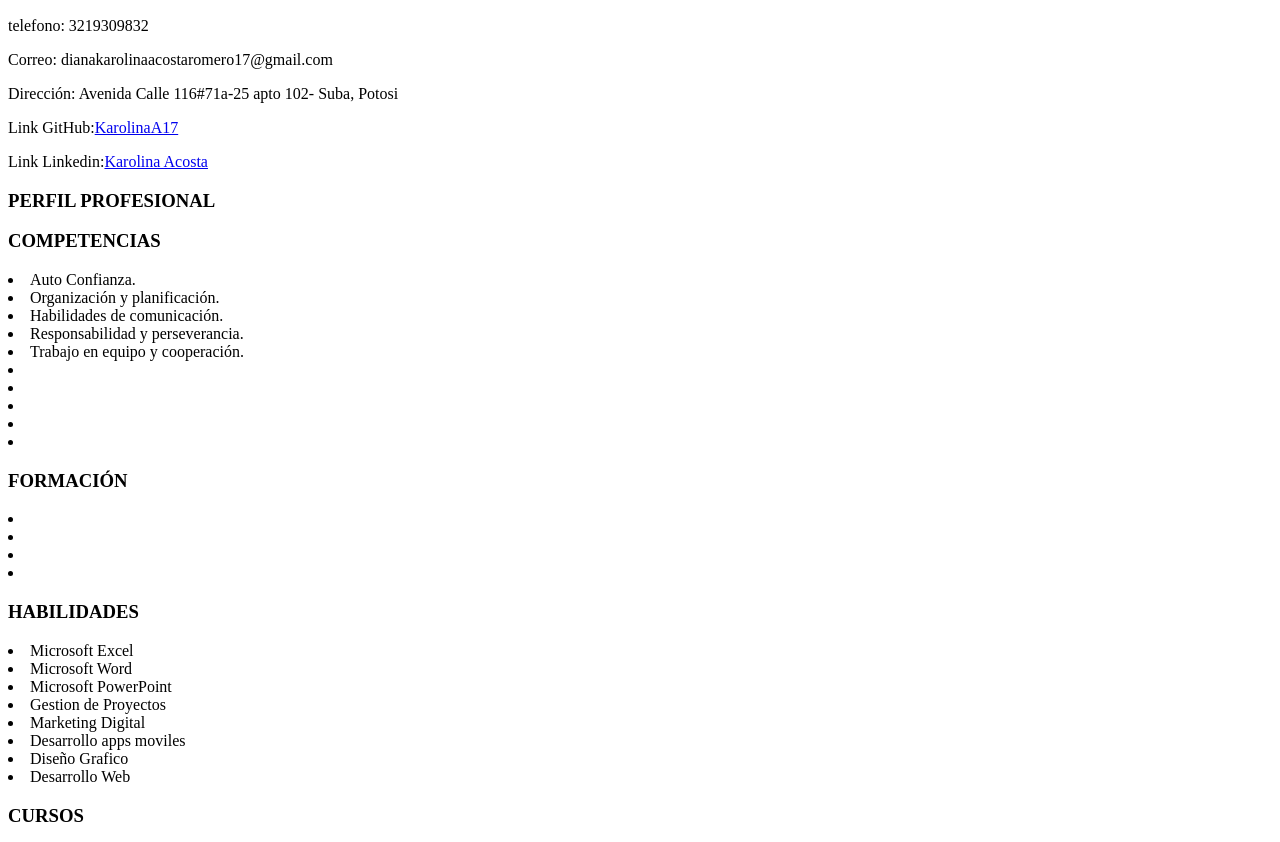
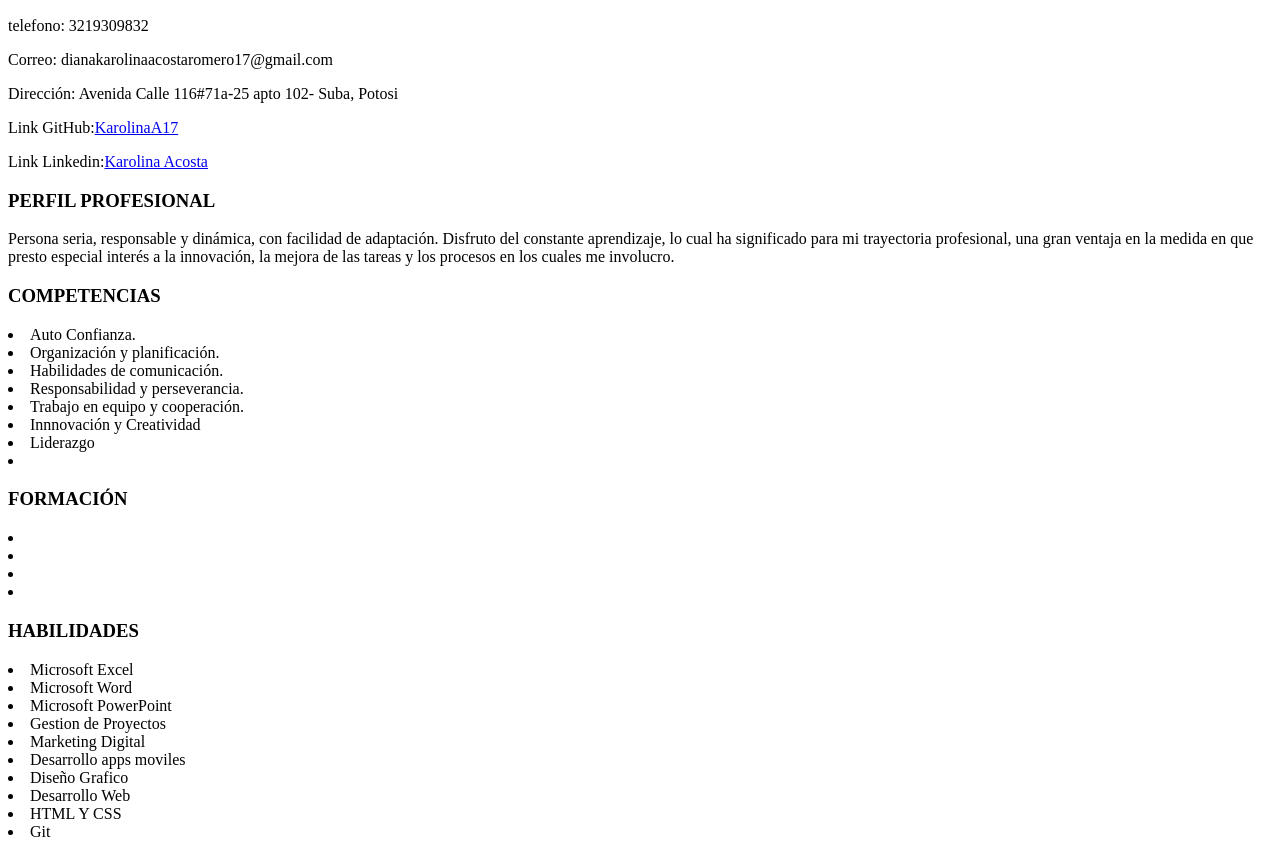
Before and after one commit to KarolinaA17/html-intro, a plain HTML site: page index.html in a window 1280 px wide. Shown: the part 110-952 px from the top of the page. Drawn offline with Linux system fonts and the light colour scheme.

Commit message:
nueva información

```diff
--- a/index.html
+++ b/index.html
@@ -26,7 +26,8 @@
       </div>
       <div class ="PERFIL PROFESIONAL">
         <h3 class ="subtitulos">PERFIL PROFESIONAL</h3>
-        <p class ="normal"></p>
+        <p class ="normal"> Persona seria, responsable y dinámica, con facilidad de adaptación.
+          Disfruto del constante aprendizaje, lo cual ha significado para mi trayectoria profesional, una gran ventaja en la medida en que presto especial interés a la innovación, la mejora de las tareas y los procesos en los cuales me involucro.</p>
         </div>
 <div class ="COMPETENCIAS">
   <h3 class ="subtitulos">COMPETENCIAS</h3>
@@ -35,10 +36,8 @@
       <li class ="normal">Habilidades de comunicación.</li>
       <li class ="normal">Responsabilidad y perseverancia.</li>
       <li class ="normal">Trabajo en equipo y cooperación.</li>
-      <li class ="normal"></li>
-      <li class ="normal"></li>
-      <li class ="normal"></li>
-      <li class ="normal"></li>
+      <li class ="normal">Innnovación y Creatividad</li>
+      <li class ="normal">Liderazgo</li>
         </div>
 <div class ="FORMACIÓN">
 <li class ="normal"></li>
@@ -59,7 +58,11 @@
       <li class ="normal">Desarrollo apps moviles</li>
       <li class ="normal">Diseño Grafico</li>
       <li class ="normal">Desarrollo Web</li>
-</div>
+      <li class ="normal">HTML Y CSS</li>
+      <li class ="normal">Git</li>
+      <li class ="normal">JavaScrip</li>
+      <li class ="normal">Fundamentos de Programación</li>
+      </div>
 <div class ="CURSOS">
   <h3 class ="subtitulos">CURSOS</h3>
       <li class ="normal"></li>
@@ -78,32 +81,7 @@
       <li class ="normal">Marketing y Publicidad</li>
       <li class ="normal">Libros y Lectura</li>
       <li class ="normal">Programación</li>
-</div>
-
-
-          <tr>
-            <td>Gestion de Proyectos</td>
-            <td>Intermedio</td>
-          </tr>
-          <tr>
-            <td>Desarrollo apps moviles</td>
-            <td>Basico-Principiante</td>
-          </tr>
-          <tr>
-            <td>Marketing Digital</td>
-            <td>Intermedio-Avanzado</td>
-          </tr>
-          <tr>
-            <td>Diseño Grafico</td>
-            <td>Intermedio-Avanzado</td>
-          </tr>
-          <tr>
-            <td>Desarrollo Web</td>
-            <td>Basico-Intermedio</td>
-          </tr>
-        </table>
       </div>
-      <div>
     </div>
   </body>
 </html>
```
